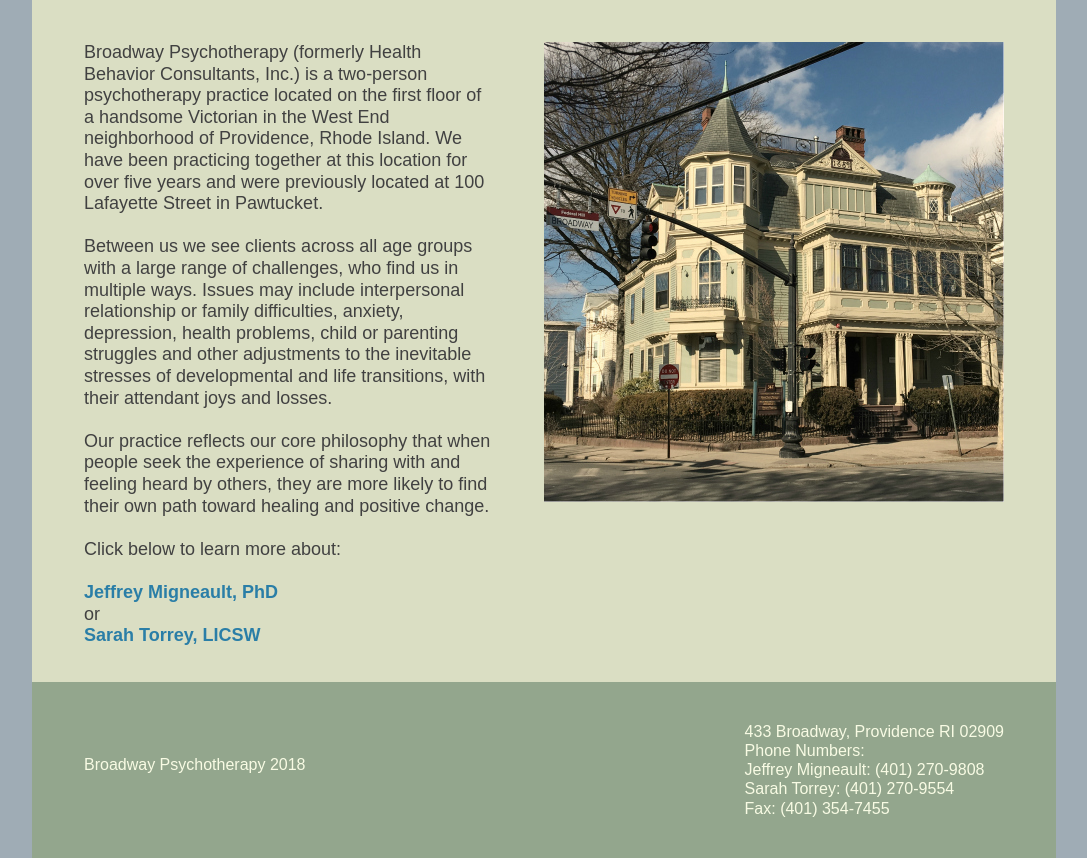
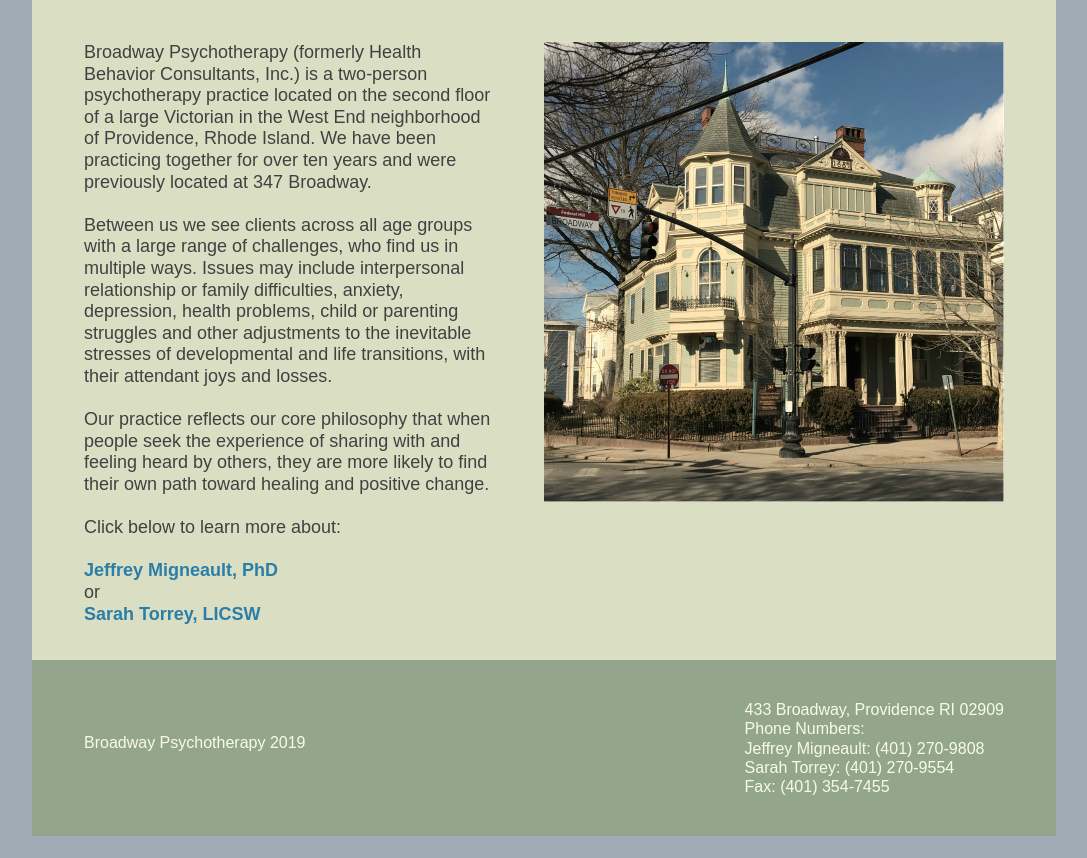
Before and after one commit to JMigneault/broadway-psychotherapy, a plain HTML site: page index.html in a window 1280 px wide. Shown: the part 668-1526 px from the top of the page, without its empty margins (96-1183 px from the left). After the commit the page ends 1504 px from the top, so only its background shows below. Drawn offline with Linux system fonts and the light colour scheme.

Commit message:
Update date to 2019, finish changing address from office move

```diff
--- a/index.html
+++ b/index.html
@@ -69,11 +69,10 @@
 					<div id="paragraphs-text">
 						<p class="quattrocento black-text">
 							Broadway Psychotherapy (formerly Health Behavior Consultants, Inc.)
-							is a two-person psychotherapy practice located on the first floor
-							of a handsome Victorian in the West End neighborhood of Providence,
-							Rhode Island.  We have been practicing together at this location
-							for over five years and were previously located at 100 Lafayette
-							Street in Pawtucket.
+							is a two-person psychotherapy practice located on the second floor
+							of a large Victorian in the West End neighborhood of Providence,
+							Rhode Island.  We have been practicing together for over ten years
+							and were previously located at 347 Broadway.
 						</p>
 						<p class="quattrocento black-text"><br>
 							Between us we see clients across all age groups with a large range
@@ -108,7 +107,7 @@
 
 	<div id="inner-wrapper-footer">
 		<footer id="footer">
-			<h4 id="copyright" class="quattrocento">Broadway Psychotherapy 2018</h4>
+			<h4 id="copyright" class="quattrocento">Broadway Psychotherapy 2019</h4>
 			<h4 id="contact-info" class="quattrocento">
 				433 Broadway, Providence RI 02909<br>
 				Phone Numbers:<br>
```
Also changed, not shown: appointments/index.html (+1 -1 lines), contact/index.html (+9 -9 lines), jeffrey-migneault/index.html (+1 -1 lines), sarah-torrey/index.html (+1 -1 lines), 1 other file.
